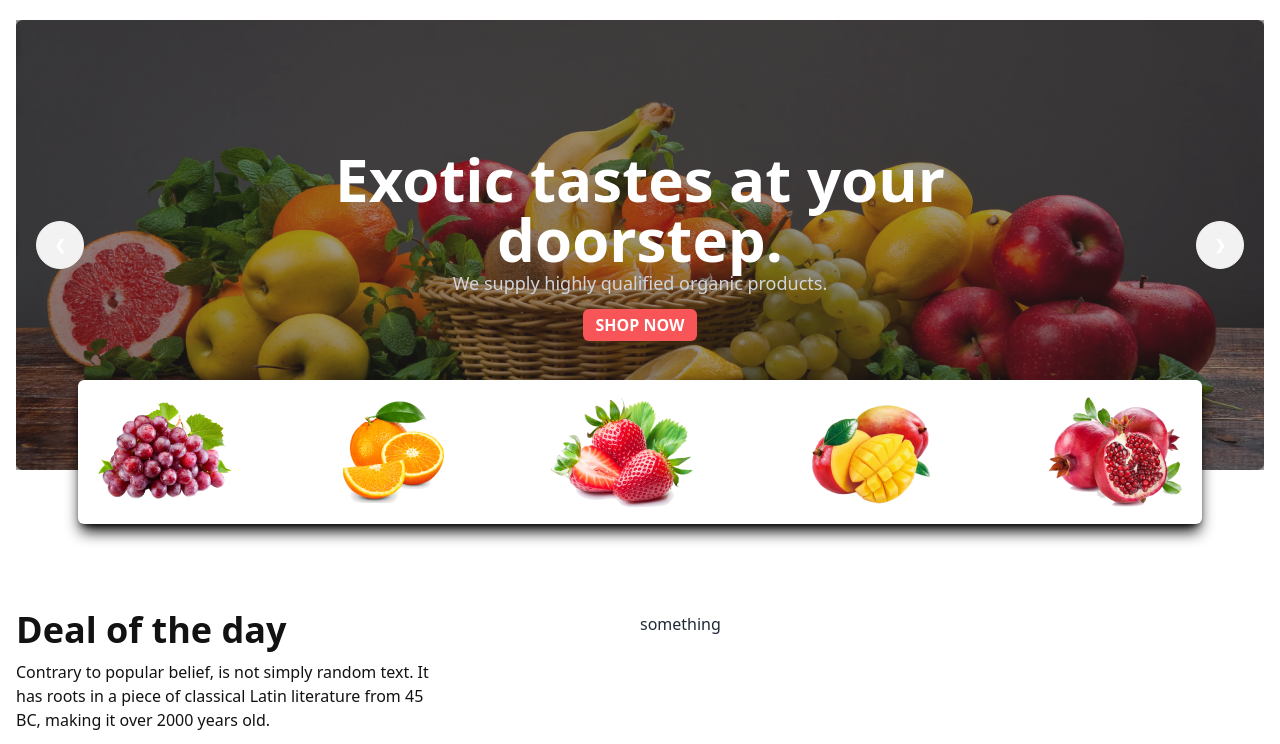
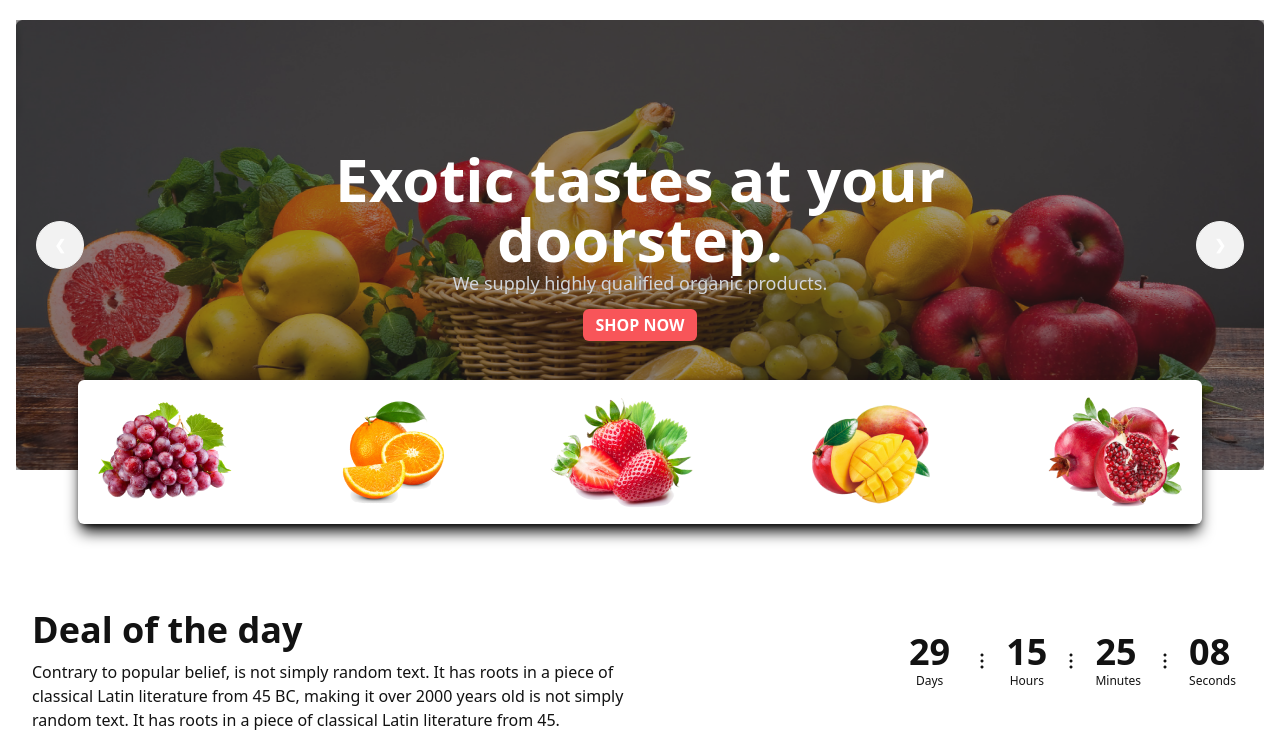
Before and after one commit to Oleei-Ullah/allex-fruits, a plain HTML site: page index.html in a window 1280 px wide. Shown: the part 74-818 px from the top of the page. Drawn offline with nearby package versions, Linux system fonts and the light colour scheme; grey boxes are pictures that could not be loaded.

Commit message:
timing section with deal done

```diff
--- a/index.html
+++ b/index.html
@@ -65,7 +65,7 @@
             </nav>
 
             <section id="banner" class="py-[30px]">
-                <div class="carousel w-full pb-[100px]">
+                <div class="carousel w-full md:pb-[100px]">
                     <div id="slide1" class="carousel-item relative w-full h-[450px]">
                       <img src="/images/banner1.png" class="w-full" />
 
@@ -178,18 +178,49 @@
     </header>
 
     <main class="container mx-auto px-4">
-        <section id="deal">
-            <div class="flex justify-between py-3">
-                <div class="w-1/3">
+        <section id="deal" class="px-4">
+            <div class="flex flex-col md:flex-row justify-between py-3">
+                <div class="md:w-1/2  text-center px-4 md:px-0 md:text-left">
                     <h1 class="font-bold text-4xl pb-3 leading-none text-[#121212]">Deal of the day</h1>
-                    <p class="text-[#121212]">Contrary to popular belief, is not simply random text. It has roots in a piece of classical Latin literature from 45 BC, making it over 2000 years old.</p>
+                    <p class="text-[#121212]">Contrary to popular belief, is not simply random text. It has roots in a piece of classical Latin literature from 45 BC, making it over 2000 years old is not simply random text. It has roots in a piece of classical Latin literature from 45.</p>
                 </div>
-                <div class="w-1/2">
-                    <div>
-                        something
+                <div class="md:w-1/2">
+                    <div class="flex justify-center md:justify-end items-center ">
+                        <div class="p-5">
+                            <h1 class="font-extrabold text-4xl text-[#121212]">29</h1>
+                            <p class="capitalize text-[12px] text-[#121212] text-center">Days</p>
+                        </div>
+                        <div>
+                            <img src="images/Frame.png" alt="">
+                        </div>
+
+                        <div class="p-3">
+                            <h1 class="font-extrabold text-4xl text-[#121212]">15</h1>
+                            <p class="capitalize text-[12px] text-[#121212] text-center">hours</p>
+                        </div>
+                        <div>
+                            <img src="images/Frame.png" alt="">
+                        </div>
+
+                        <div class="p-3">
+                            <h1 class="font-extrabold text-4xl text-[#121212]">25</h1>
+                            <p class="capitalize text-[12px] text-[#121212] text-center">minutes</p>
+                        </div>
+                        <div>
+                            <img src="images/Frame.png" alt="">
+                        </div>
+
+                        <div class="p-3">
+                            <h1 class="font-extrabold text-4xl text-[#121212]">08</h1>
+                            <p class="capitalize text-[12px] text-[#121212] text-center">seconds</p>
+                        </div>
                     </div>
                 </div>
             </div>
+        </section>
+
+        <section id="card">
+
         </section>
     </main>
 
```
